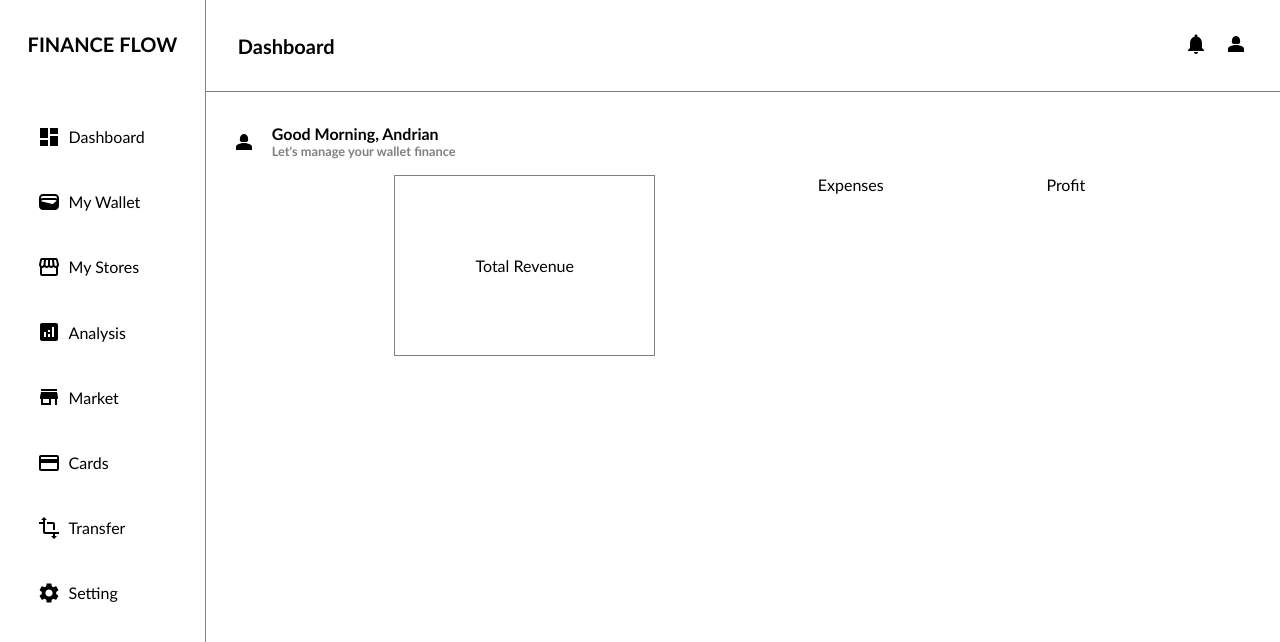
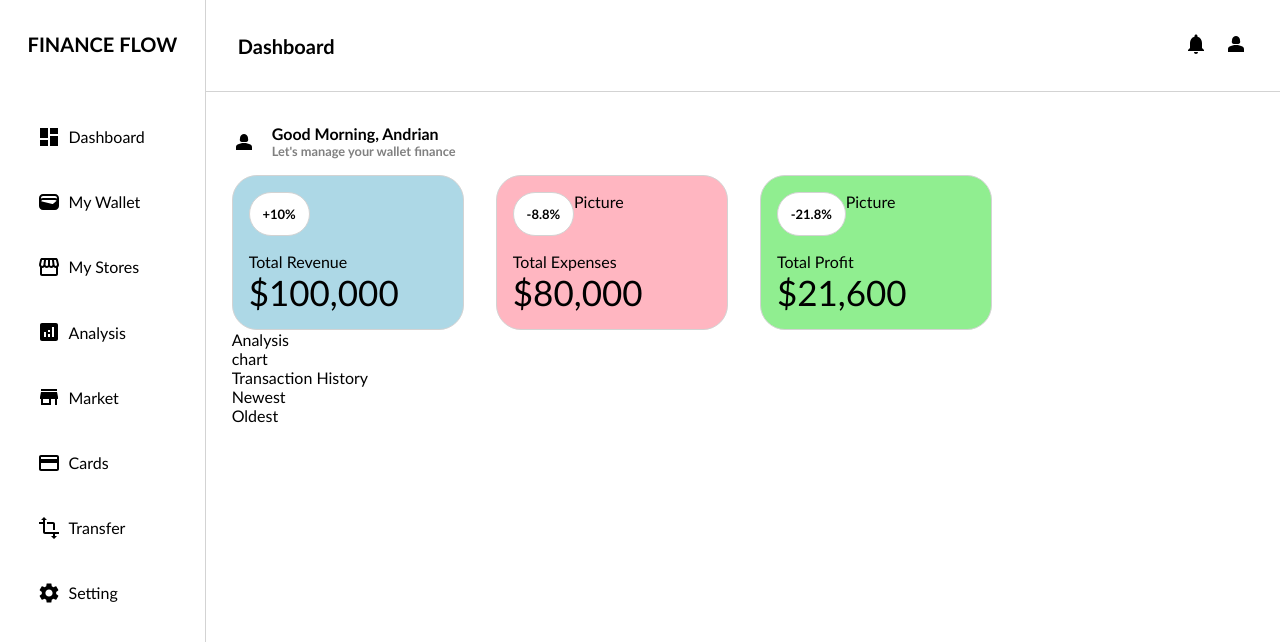
Before and after one commit to ADGR641/FinanceFlow, a React (Create React App) app: page / in a window 1280 px wide. Shown: the top 642 px of the page. Built offline with nearby package versions, Linux system fonts and the light colour scheme.

Commit message:
01/09/2024

```diff
--- a/package.json
+++ b/package.json
@@ -6,13 +6,18 @@
     "@emotion/react": "^11.13.3",
     "@emotion/styled": "^11.13.0",
     "@fontsource/roboto": "^5.0.14",
+    "@heroicons/react": "^2.1.5",
+    "@material-tailwind/react": "^2.1.9",
     "@mui/icons-material": "^5.16.7",
     "@mui/material": "^5.16.7",
     "@mui/styled-engine-sc": "^6.0.0",
     "@testing-library/jest-dom": "^5.17.0",
     "@testing-library/react": "^13.4.0",
     "@testing-library/user-event": "^13.5.0",
+    "apexcharts": "^3.53.0",
+    "charts.css": "^1.1.0",
     "react": "^18.3.1",
+    "react-apexcharts": "^1.4.1",
     "react-dom": "^18.3.1",
     "react-scripts": "5.0.1",
     "styled-components": "^6.1.12",
--- a/src/pages/Dashbaord.js
+++ b/src/pages/Dashbaord.js
@@ -1,6 +1,7 @@
 import React from "react";
 import "../styles/Dashboard.css";
 import Person2Icon from "@mui/icons-material/Person2";
+
 function Dashbaord() {
   return (
     <>
@@ -16,9 +17,51 @@ function Dashbaord() {
         </div>
 
         <div className="totalStats">
-          <div className="totalRevenue">Total Revenue</div>
-          <div className="totalExpense">Expenses</div>
-          <div className="totalProfit">Profit</div>
+          <div className="totalRevenue">
+            <div className="totalStatsTopSide">
+              <div className="totalStatsPercent">+10%</div>
+              <div className="totalStatschart"></div>
+            </div>
+            <div className="totalStatsBottomSide">
+              <div className="totalStatsTitle">Total Revenue</div>
+              <div className="totalStatsAmount">$100,000</div>
+            </div>
+          </div>
+          <div className="totalExpenses">
+            <div className="totalStatsTopSide">
+              <div className="totalStatsPercent">-8.8%</div>
+              <div className="totalStatschart">Picture</div>
+            </div>
+            <div className="totalStatsBottomSide">
+              <div className="totalStatsTitle">Total Expenses</div>
+              <div className="totalStatsAmount">$80,000</div>
+            </div>
+          </div>
+          <div className="totalProfit">
+            <div className="totalStatsTopSide">
+              <div className="totalStatsPercent">-21.8%</div>
+              <div className="totalStatschart">Picture</div>
+            </div>
+            <div className="totalStatsBottomSide">
+              <div className="totalStatsTitle">Total Profit</div>
+              <div className="totalStatsAmount">$21,600</div>
+            </div>
+          </div>
+        </div>
+
+        <div>
+          <div>Analysis</div>
+          <div>chart</div>
+        </div>
+
+        <div>
+          <div>
+            <div>Transaction History</div>
+            <div>
+              <div>Newest</div>
+              <div>Oldest</div>
+            </div>
+          </div>
         </div>
       </div>
     </>
--- a/src/styles/Dashboard.css
+++ b/src/styles/Dashboard.css
@@ -1,5 +1,6 @@
 .dashBoardBody {
   padding-left: 18.1%;
+  padding-right: 20%;
 }
 
 .introduction {
@@ -20,12 +21,61 @@
 .totalStats {
   padding-top: 1rem;
   display: flex;
-  justify-content: space-evenly;
+  justify-content: flex-start;
+}
+
+.totalRevenue,
+.totalExpenses,
+.totalProfit {
+  border: solid;
+  margin-right: 2rem;
+  width: 50%;
+  padding: 1rem;
+  border-radius: 25px;
+  border-color: lightgrey;
+  border-width: thin;
 }
 
 .totalRevenue {
+  background-color: lightblue;
+}
+
+.totalExpenses {
+  background-color: lightpink;
+}
+
+.totalProfit {
+  background-color: lightgreen;
+}
+
+.totalStatsTopSide {
+  display: flex;
+  justify-content: space-between;
+}
+
+.totalStatsBottomSide {
+  display: grid;
+  text-align: left;
+  padding-top: 1rem;
+}
+
+.totalStatsPercent {
   border: solid;
+  padding: 0.8rem;
+  border-radius: 25px;
+  border-color: lightgrey;
   border-width: thin;
-  border-color: grey;
-  padding: 5rem;
+  background-color: white;
+  font-size: 13px;
+  font-weight: bold;
 }
+
+.totalStatsAmount {
+  font-size: 35px;
+}
+
+.totalStatschart {
+  width: 100%;
+  max-width: 300px;
+  margin: 0 auto;
+}
--- a/src/styles/NavBar.css
+++ b/src/styles/NavBar.css
@@ -5,7 +5,7 @@
   align-items: center;
   border-bottom: solid;
   border-width: thin;
-  border-color: grey;
+  border-color: lightgrey;
 }
 .pageTitle {
   font-size: 1.25rem;
--- a/src/styles/SideBar.css
+++ b/src/styles/SideBar.css
@@ -5,7 +5,7 @@
   height: 100vh;
   border-right: solid;
   border-width: thin;
-  border-color: grey;
+  border-color: lightgrey;
 }
 
 .navBarTitles {
```
Also changed, not shown: src/components/LineChart.js (added), 1 other file (tests, documents, lock files or other folders).
